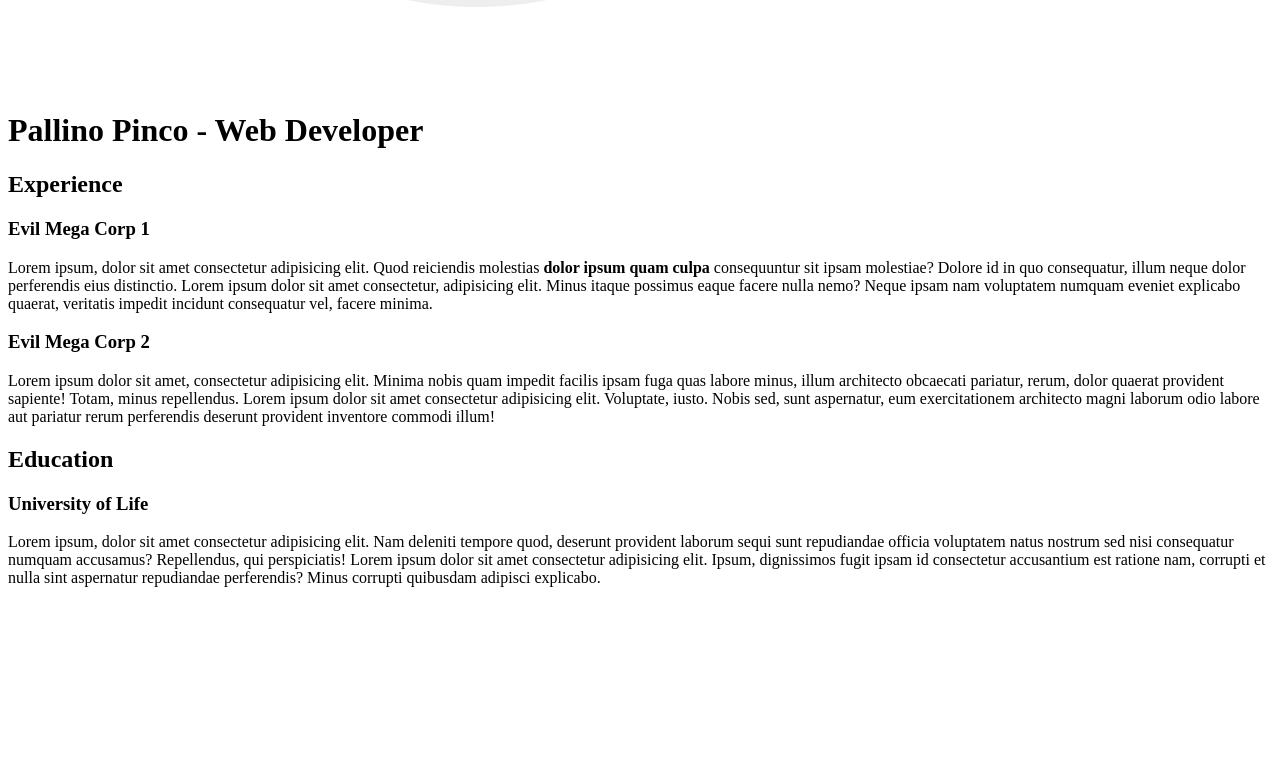
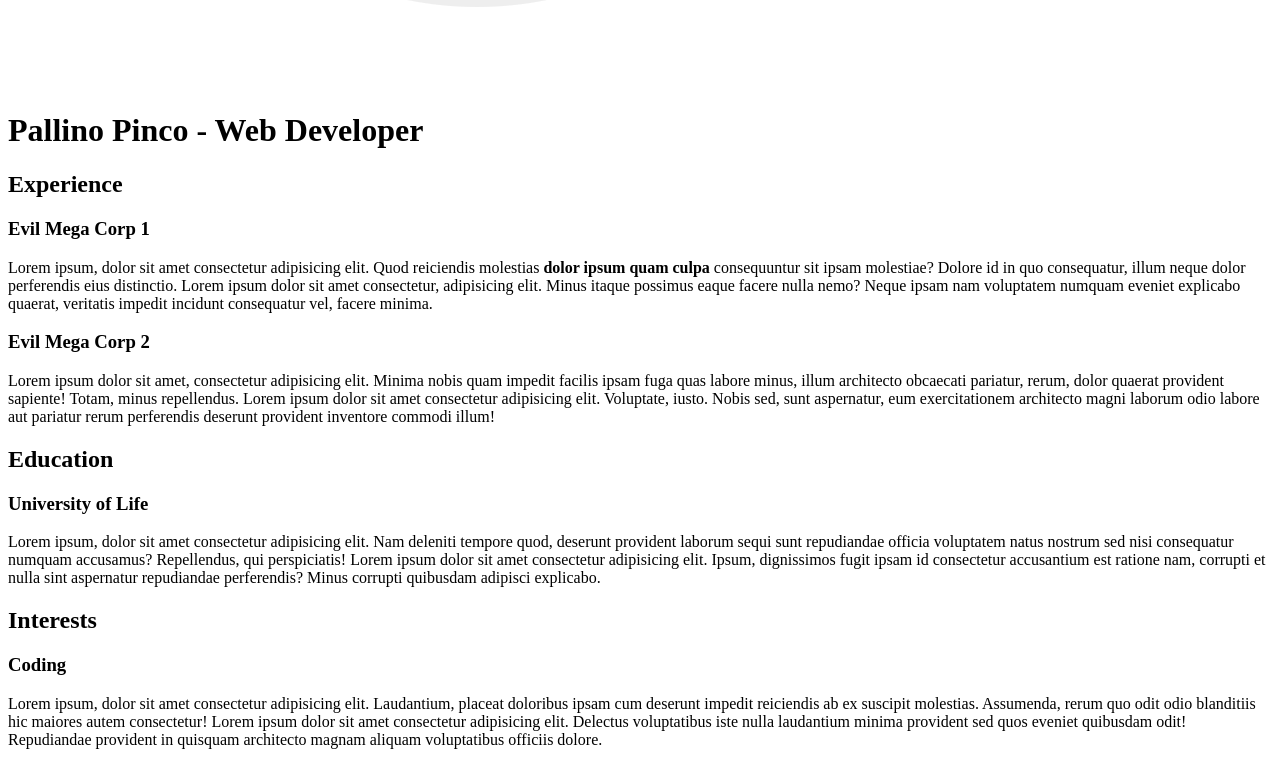
Before and after one commit to fusellifrancesco/html-css-curriculum-vitae, a plain HTML site: page index.html in a window 1280 px wide. Shown: the part 779-1544 px from the top of the page. Before the commit the page ends 1382 px from the top, so only its background shows below. Drawn offline with Linux system fonts and the light colour scheme.

Commit message:
Aggiunto terzo tag h2 e quarto tag h3 e p

```diff
--- a/index.html
+++ b/index.html
@@ -43,6 +43,15 @@
             dignissimos fugit ipsam id consectetur accusantium est ratione nam, corrupti et nulla sint aspernatur repudiandae perferendis?
             Minus corrupti quibusdam adipisci explicabo.
         </p>
+
+        <h2>Interests</h2>
+        <h3>Coding</h3>
+        <p>
+            Lorem ipsum, dolor sit amet consectetur adipisicing elit. Laudantium, placeat doloribus ipsam cum deserunt
+            impedit reiciendis ab ex suscipit molestias. Assumenda, rerum quo odit odio blanditiis hic maiores autem consectetur!
+            Lorem ipsum dolor sit amet consectetur adipisicing elit. Delectus voluptatibus iste nulla laudantium minima provident
+            sed quos eveniet quibusdam odit! Repudiandae provident in quisquam architecto magnam aliquam voluptatibus officiis dolore.
+        </p>
     </div>
 </body>
 </html>
```
